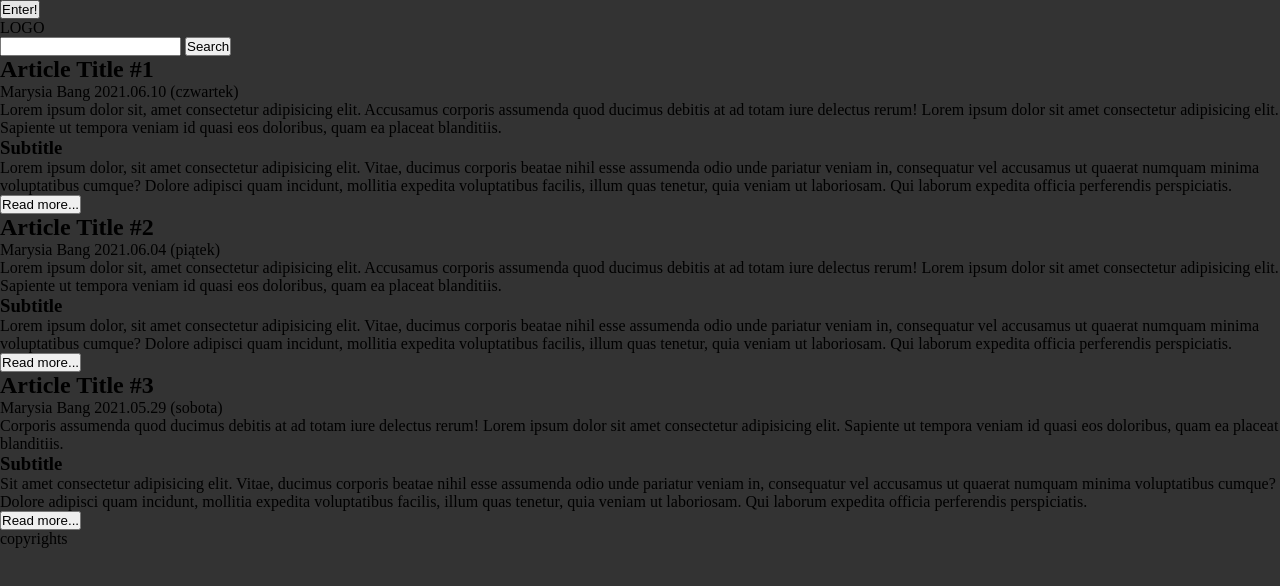
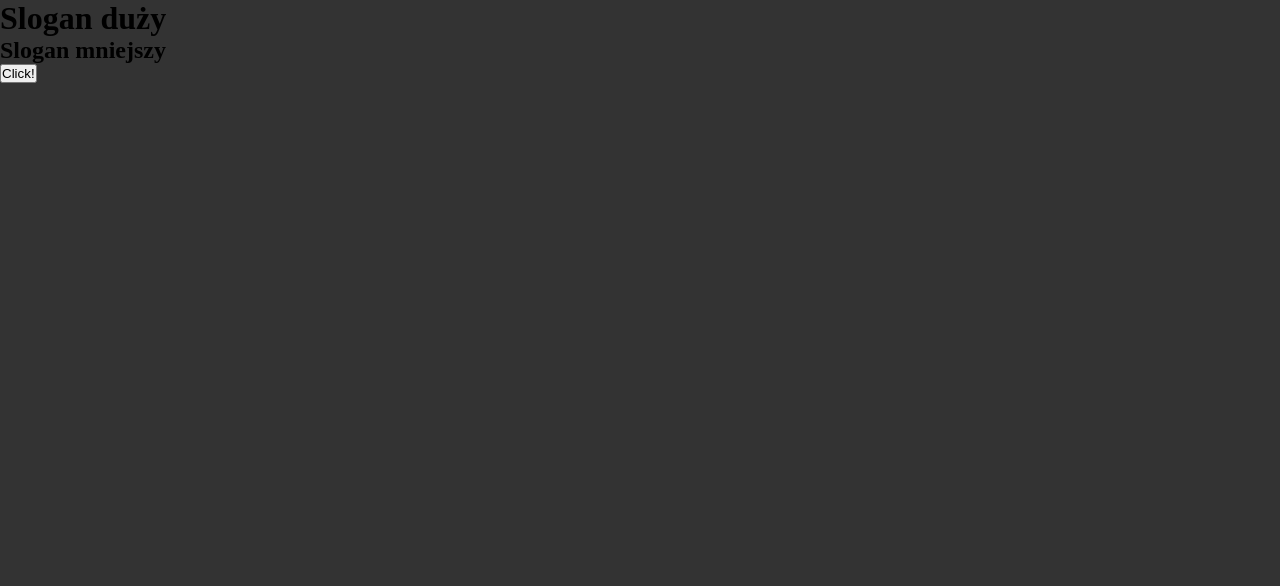
Before and after one commit to sebastian-lucjan/bem-practice-mockup-simple-page, a plain HTML site: page index.html in a window 1280 px wide. Drawn offline with Linux system fonts and the light colour scheme.

Commit message:
Modify html structure and BEM classes

```diff
--- a/index.html
+++ b/index.html
@@ -7,115 +7,14 @@
     <title>BEM practice</title>
     <link rel="stylesheet" href="style.css" />
   </head>
-
-  <body>
-    <header class="header">
-      <button class="button button--header">Enter!</button>
+  <body class="page">
+    <header class="banner page__header">
+      <h1 class="banner__title banner__title--large">Slogan duży</h1>
+      <h2 class="banner__title banner__title--medium">Slogan mniejszy</h2>
+      <button class="button">Click!</button>
     </header>
-
-    <main class="main">
-      <section class="main-header">
-        <div class="main-header__logo">LOGO</div>
-        <nav class="main-header__navigation"></nav>
-      </section>
-
-      <aside class="searchbar">
-        <label for="searchbar__input">
-          <input type="text" id="searchbar__input" class="searchbar__input" />
-          <button class="searchbar__button">Search</button>
-        </label>
-      </aside>
-
-      <section class="articles">
-        <article class="article">
-          <header class="article__header">
-            <h2 class="article__header-title">Article Title #1</h2>
-            <p>
-              Marysia Bang
-              <time pubdate datetime="2021-06-10T9:10">2021.06.10 (czwartek)</time>
-            </p>
-          </header>
-          <section class="article__content">
-            <p>
-              Lorem ipsum dolor sit, amet consectetur adipisicing elit. Accusamus corporis assumenda
-              quod ducimus debitis at ad totam iure delectus rerum! Lorem ipsum dolor sit amet
-              consectetur adipisicing elit. Sapiente ut tempora veniam id quasi eos doloribus, quam
-              ea placeat blanditiis.
-            </p>
-            <h3>Subtitle</h3>
-            <p>
-              Lorem ipsum dolor, sit amet consectetur adipisicing elit. Vitae, ducimus corporis
-              beatae nihil esse assumenda odio unde pariatur veniam in, consequatur vel accusamus ut
-              quaerat numquam minima voluptatibus cumque? Dolore adipisci quam incidunt, mollitia
-              expedita voluptatibus facilis, illum quas tenetur, quia veniam ut laboriosam. Qui
-              laborum expedita officia perferendis perspiciatis.
-            </p>
-          </section>
-          <footer class="article__footer">
-            <button class="article__article-button">Read more...</button>
-          </footer>
-        </article>
-        <article class="article">
-          <header class="article__header">
-            <h2 class="article__header-title">Article Title #2</h2>
-            <p>
-              Marysia Bang
-              <time pubdate datetime="2021-06-04T9:10">2021.06.04 (piątek)</time>
-            </p>
-          </header>
-          <section class="article__content">
-            <p>
-              Lorem ipsum dolor sit, amet consectetur adipisicing elit. Accusamus corporis assumenda
-              quod ducimus debitis at ad totam iure delectus rerum! Lorem ipsum dolor sit amet
-              consectetur adipisicing elit. Sapiente ut tempora veniam id quasi eos doloribus, quam
-              ea placeat blanditiis.
-            </p>
-            <h3>Subtitle</h3>
-            <p>
-              Lorem ipsum dolor, sit amet consectetur adipisicing elit. Vitae, ducimus corporis
-              beatae nihil esse assumenda odio unde pariatur veniam in, consequatur vel accusamus ut
-              quaerat numquam minima voluptatibus cumque? Dolore adipisci quam incidunt, mollitia
-              expedita voluptatibus facilis, illum quas tenetur, quia veniam ut laboriosam. Qui
-              laborum expedita officia perferendis perspiciatis.
-            </p>
-          </section>
-          <footer class="article__footer">
-            <button class="article__article-button">Read more...</button>
-          </footer>
-        </article>
-        <article class="article">
-          <header class="article__header">
-            <h2 class="article__header-title">Article Title #3</h2>
-            <p>
-              Marysia Bang
-              <time pubdate datetime="2021-05-29T19:11">2021.05.29 (sobota)</time>
-            </p>
-          </header>
-          <section class="article__content">
-            <p>
-              Corporis assumenda quod ducimus debitis at ad totam iure delectus rerum! Lorem ipsum
-              dolor sit amet consectetur adipisicing elit. Sapiente ut tempora veniam id quasi eos
-              doloribus, quam ea placeat blanditiis.
-            </p>
-            <h3>Subtitle</h3>
-            <p>
-              Sit amet consectetur adipisicing elit. Vitae, ducimus corporis beatae nihil esse
-              assumenda odio unde pariatur veniam in, consequatur vel accusamus ut quaerat numquam
-              minima voluptatibus cumque? Dolore adipisci quam incidunt, mollitia expedita
-              voluptatibus facilis, illum quas tenetur, quia veniam ut laboriosam. Qui laborum
-              expedita officia perferendis perspiciatis.
-            </p>
-          </section>
-          <footer class="article__footer">
-            <button class="article__article-button">Read more...</button>
-          </footer>
-        </article>
-      </section>
-    </main>
-
-    <footer class="footer">
-      <p>copyrights</p>
-      <address></address>
-    </footer>
+    <nav class="menu"></nav>
+    <section class="articles"></section>
+    <footer class="footer"></footer>
   </body>
 </html>
```
